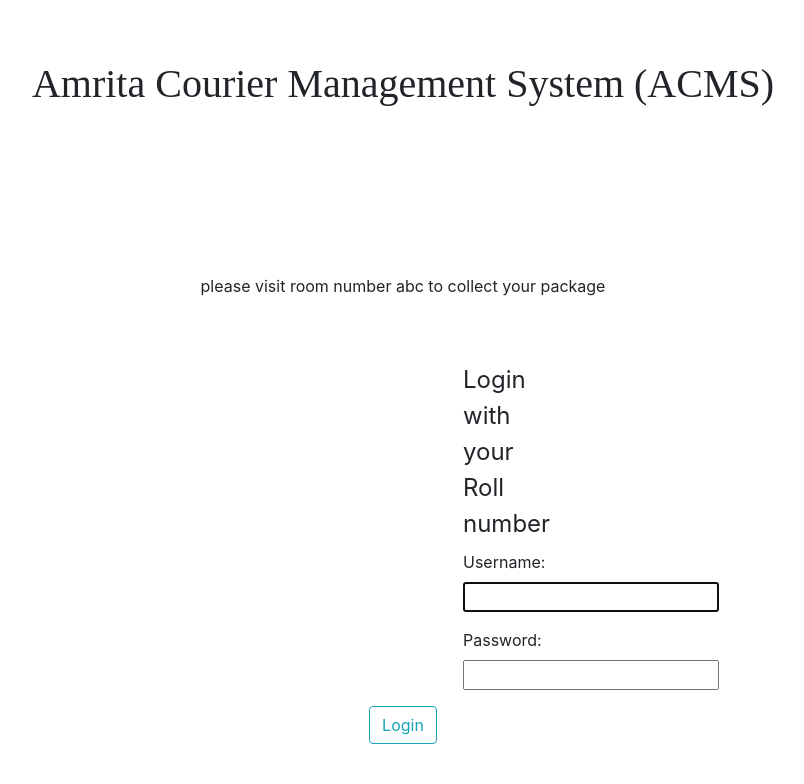
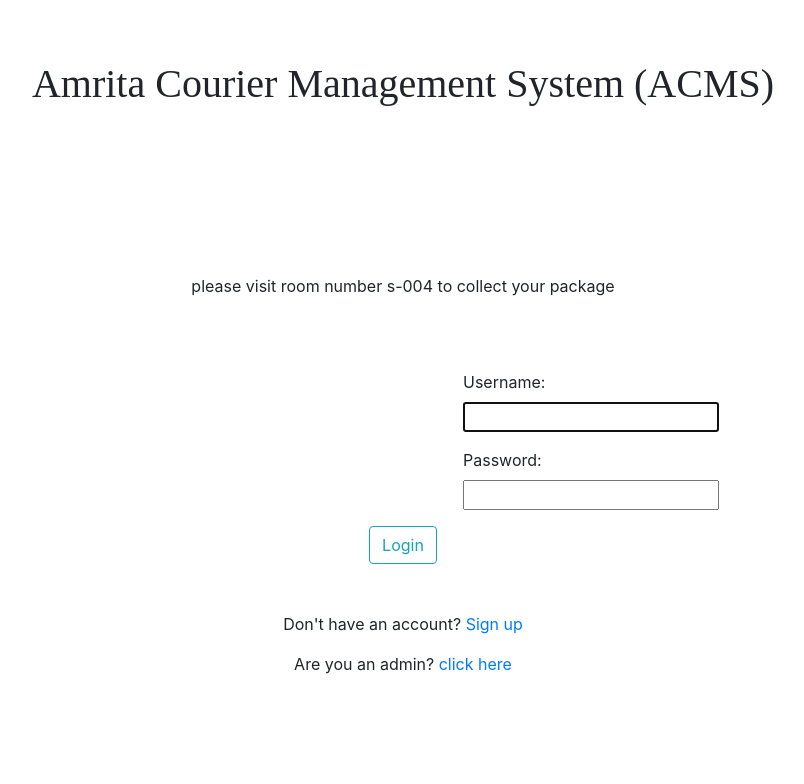
Before and after one commit to gokulkrh/Courier-management-system, a Django app: page / in a window 1280 px wide. Shown: the top 784 px of the page, without its empty margins (237-1041 px from the left). After the commit the page ends 674 px from the top, so only its background shows below. Run offline with Django 3.2, Linux system fonts and the light colour scheme; some libraries are stand-ins or nearby versions.

Commit message:
design changes

```diff
--- a/couriermanage/templates/couriermanage/home.html
+++ b/couriermanage/templates/couriermanage/home.html
@@ -20,14 +20,14 @@
 <body>
 	<h1 style="margin-top: 60px";><center>Amrita Courier Management System (ACMS)</center></h1><br><br>
 	<div style="margin-top: 110px";>
-		<p><center>please visit room number abc to collect your package</center></p><br><br>
+		<p><center>please visit room number s-004 to collect your package</center></p><br><br>
 		<div>
 			<center>
 			<div>
 				<form method="POST">
 					{% csrf_token %}
 					<fieldset>
-						<legend>Login with your Roll number</legend>
+						<legend></legend>
 						{{ form.as_p }}
 					</fieldset>
 					<div>
--- a/couriermanage/views.py
+++ b/couriermanage/views.py
@@ -7,4 +7,4 @@ def home(request):
 
 @login_required
 def main(request):
-	return render(request, 'couriermanage/main.html')
+	return render(request, 'couriermanage/main.html', {'title': 'main'})
--- a/users/views.py
+++ b/users/views.py
@@ -9,7 +9,7 @@ def register(request):
 			form.save()
 			username = form.cleaned_data.get('username')
 			messages.success(request, f'Account created for {username}!')
-			return redirect('login')
+			return redirect('service-home')
 	else:
 		form = UserRegisterForm()
 	return render(request, 'users/register.html', {'form': form})
```
Also changed, not shown: couriermanage/templates/couriermanage/col.jpg (deleted), db.sqlite3.
